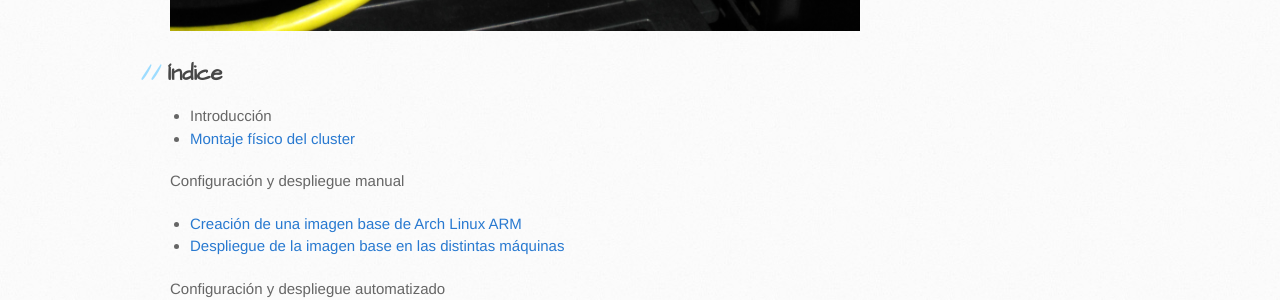
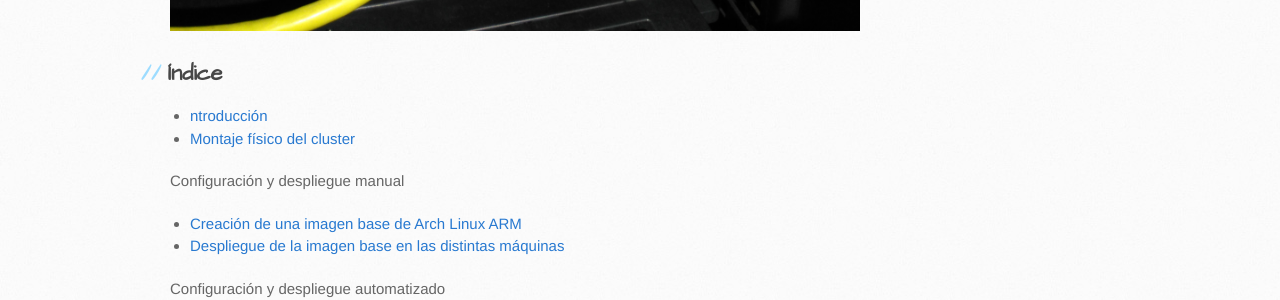
Before and after one commit to dpalomar/cluster_raspberrypi, a Jekyll site: the page built from index.md, in a window 1280 px wide. Shown: the part 1049-1349 px from the top of the page. Built offline with Jekyll 4.4.1, drawn with Linux system fonts in a browser that asks for light colours.

Commit message:
Introducción

```diff
--- a/index.md
+++ b/index.md
@@ -10,7 +10,7 @@ En esta página web vamos a documentar los procesos que vayamos realizando en la
 
 ## Índice
 
-* Introducción
+* [ntroducción](introduccion)
 * [Montaje físico del cluster](hardware)
 
 Configuración y despliegue manual
```
